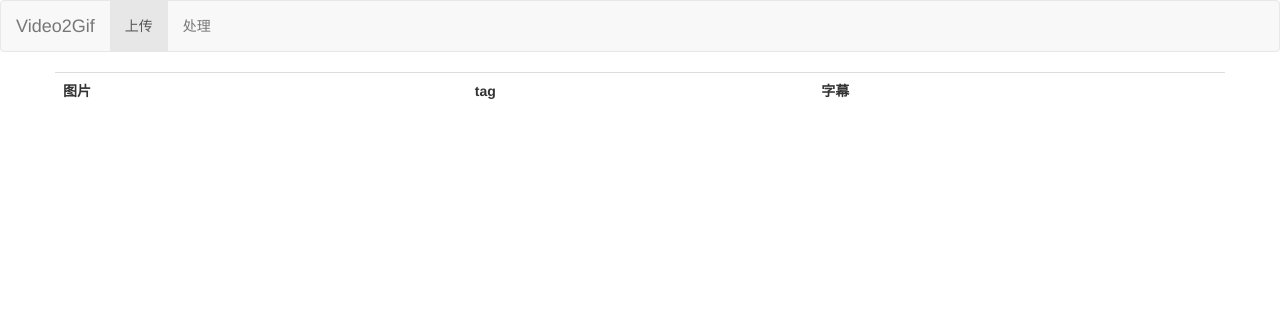
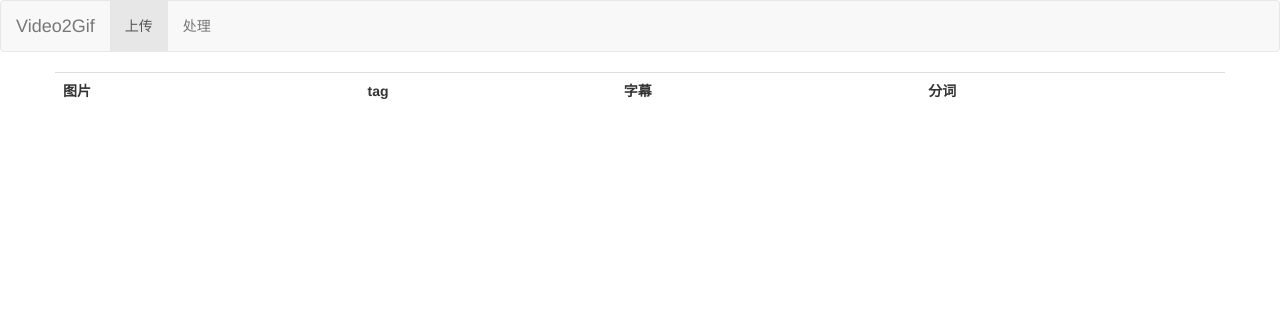
Before and after one commit to IsanHu/video2gif, a Flask app: page /gifs/1 in a window 1280 px wide. Shown: the top 312 px of the page. Run offline with Flask 2, Linux system fonts and the light colour scheme; lists and menus that the app fills with data are empty; parts of the project's set-up code (start-up, migrations or seed data) failed here and were passed over; some libraries are stand-ins or nearby versions.

Commit message:
no message

```diff
--- a/templates/gifs.html
+++ b/templates/gifs.html
@@ -9,12 +9,14 @@
             <th>图片</th>
             <th>tag</th>
             <th>字幕</th>
+              <th>分词</th>
           </tr>
         {% for gif in gifs %}
             <tr>
                 <th><img class="previewImg" style="max-width: 300px;" src={{gif.url}}></th>
                 <th>{{ gif.tags }}</th>
                 <th>{{ gif.caption }}</th>
+                <th>{{ gif.segments }}</th>
             </tr>
         {% endfor %}
           <tr is="processedtr" v-for="data in processedData" v-bind:data="data"></tr>
```
